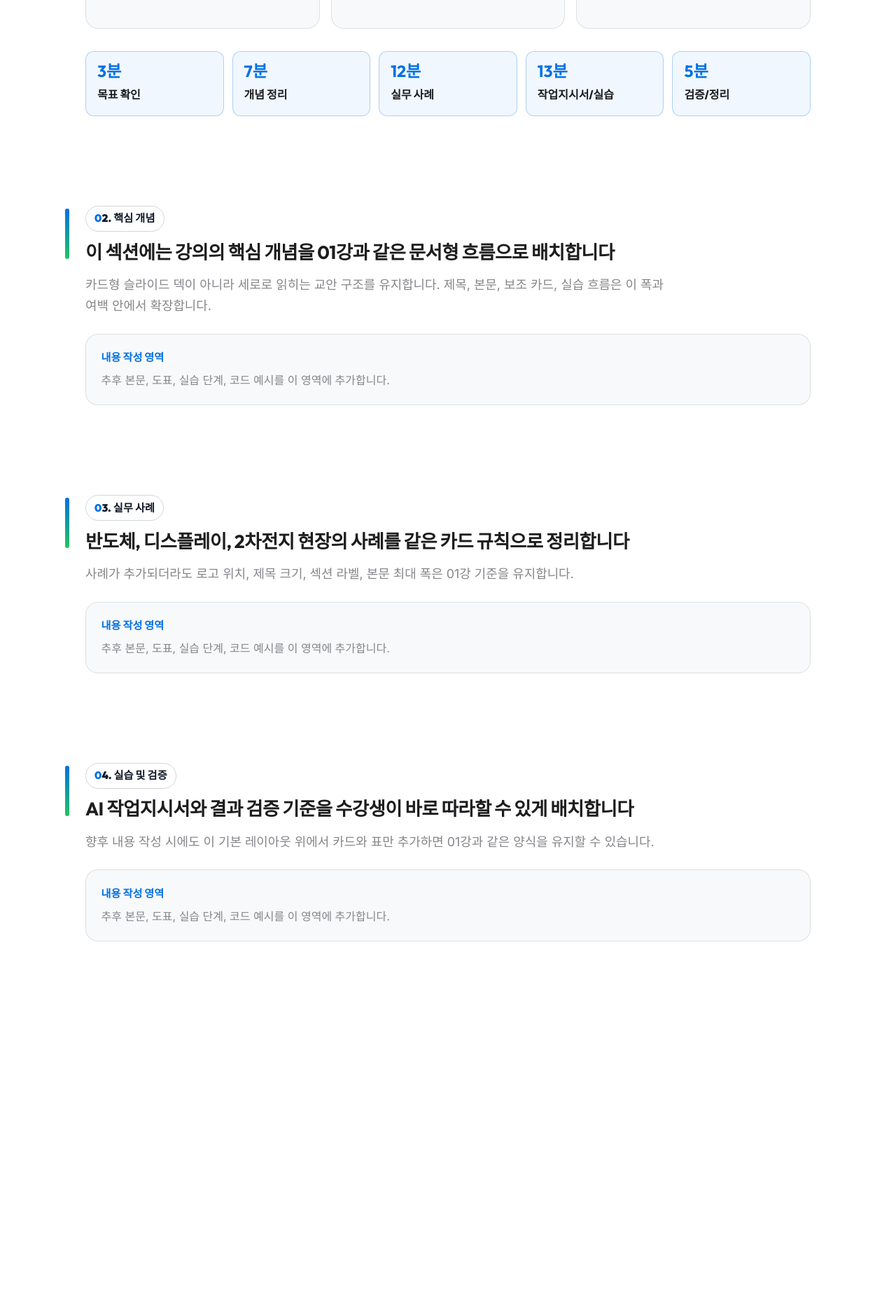
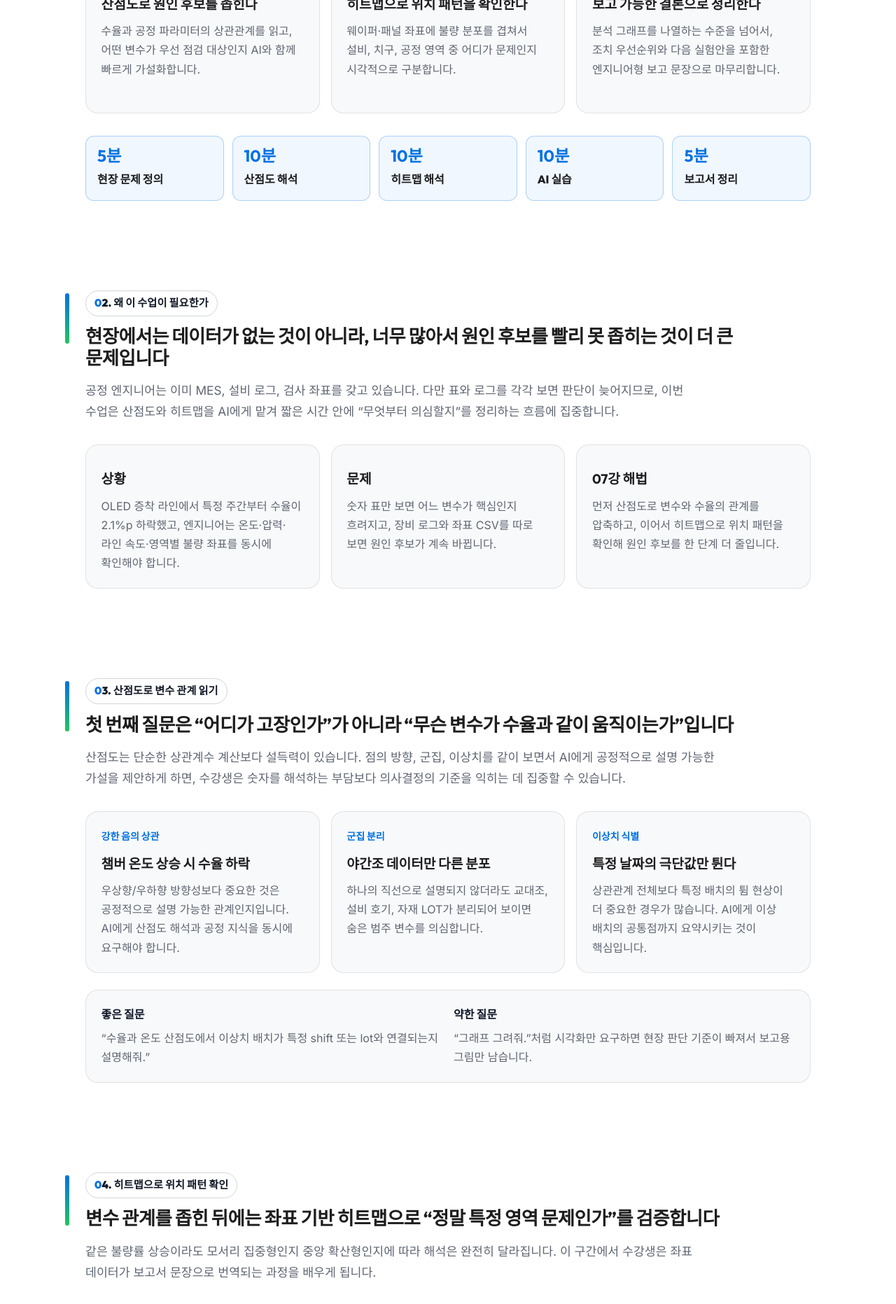
Before and after one commit to heekeunlee/lecture07, a React (Vite) app: page / in a window 1280 px wide. Shown: the part 820-2683 px from the top of the page at 70% size. Before the commit the page ends 2325 px from the top, so only its background shows below. Built offline with nearby package versions, Linux system fonts and the light colour scheme.

Commit message:
Create lecture 07 teaching notes

```diff
--- a/src/App.tsx
+++ b/src/App.tsx
@@ -1,45 +1,88 @@
 const lessonGoals = [
   {
     step: '학습목표 1',
-    title: '핵심 개념 정리',
-    body: '강의 주제가 확정되면 수강생이 먼저 이해해야 할 개념과 판단 기준을 이 위치에 배치합니다.',
+    title: '산점도로 원인 후보를 좁힌다',
+    body: '수율과 공정 파라미터의 상관관계를 읽고, 어떤 변수가 우선 점검 대상인지 AI와 함께 빠르게 가설화합니다.',
   },
   {
     step: '학습목표 2',
-    title: '현장 데이터 연결',
-    body: '반도체, 디스플레이, 2차전지 공정의 실제 데이터와 업무 상황을 연결하는 목표를 배치합니다.',
+    title: '히트맵으로 위치 패턴을 확인한다',
+    body: '웨이퍼·패널 좌표에 불량 분포를 겹쳐서 설비, 치구, 공정 영역 중 어디가 문제인지 시각적으로 구분합니다.',
   },
   {
     step: '학습목표 3',
-    title: 'AI 작업지시서 실습',
-    body: 'AI에게 맡길 산출물, 입력 데이터, 검증 기준을 정의하는 실습 목표를 배치합니다.',
+    title: '보고 가능한 결론으로 정리한다',
+    body: '분석 그래프를 나열하는 수준을 넘어서, 조치 우선순위와 다음 실험안을 포함한 엔지니어형 보고 문장으로 마무리합니다.',
   },
 ];
 
 const lessonFlow = [
-  { time: '3분', label: '목표 확인' },
-  { time: '7분', label: '개념 정리' },
-  { time: '12분', label: '실무 사례' },
-  { time: '13분', label: '작업지시서/실습' },
-  { time: '5분', label: '검증/정리' },
+  { time: '5분', label: '현장 문제 정의' },
+  { time: '10분', label: '산점도 해석' },
+  { time: '10분', label: '히트맵 해석' },
+  { time: '10분', label: 'AI 실습' },
+  { time: '5분', label: '보고서 정리' },
 ];
 
-const placeholderSections = [
+const scenarioCards = [
   {
-    label: '02. 핵심 개념',
-    title: '이 섹션에는 강의의 핵심 개념을 01강과 같은 문서형 흐름으로 배치합니다',
-    intro: '카드형 슬라이드 덱이 아니라 세로로 읽히는 교안 구조를 유지합니다. 제목, 본문, 보조 카드, 실습 흐름은 이 폭과 여백 안에서 확장합니다.',
+    title: '상황',
+    body: 'OLED 증착 라인에서 특정 주간부터 수율이 2.1%p 하락했고, 엔지니어는 온도·압력·라인 속도·영역별 불량 좌표를 동시에 확인해야 합니다.',
   },
   {
-    label: '03. 실무 사례',
-    title: '반도체, 디스플레이, 2차전지 현장의 사례를 같은 카드 규칙으로 정리합니다',
-    intro: '사례가 추가되더라도 로고 위치, 제목 크기, 섹션 라벨, 본문 최대 폭은 01강 기준을 유지합니다.',
+    title: '문제',
+    body: '숫자 표만 보면 어느 변수가 핵심인지 흐려지고, 장비 로그와 좌표 CSV를 따로 보면 원인 후보가 계속 바뀝니다.',
   },
   {
-    label: '04. 실습 및 검증',
-    title: 'AI 작업지시서와 결과 검증 기준을 수강생이 바로 따라할 수 있게 배치합니다',
-    intro: '향후 내용 작성 시에도 이 기본 레이아웃 위에서 카드와 표만 추가하면 01강과 같은 양식을 유지할 수 있습니다.',
+    title: '07강 해법',
+    body: '먼저 산점도로 변수와 수율의 관계를 압축하고, 이어서 히트맵으로 위치 패턴을 확인해 원인 후보를 한 단계 더 줄입니다.',
   },
+];
+
+const correlationSignals = [
+  {
+    label: '강한 음의 상관',
+    title: '챔버 온도 상승 시 수율 하락',
+    body: '우상향/우하향 방향성보다 중요한 것은 공정적으로 설명 가능한 관계인지입니다. AI에게 산점도 해석과 공정 지식을 동시에 요구해야 합니다.',
+  },
+  {
+    label: '군집 분리',
+    title: '야간조 데이터만 다른 분포',
+    body: '하나의 직선으로 설명되지 않더라도 교대조, 설비 호기, 자재 LOT가 분리되어 보이면 숨은 범주 변수를 의심합니다.',
+  },
+  {
+    label: '이상치 식별',
+    title: '특정 날짜의 극단값만 튄다',
+    body: '상관관계 전체보다 특정 배치의 튐 현상이 더 중요한 경우가 많습니다. AI에게 이상 배치의 공통점까지 요약시키는 것이 핵심입니다.',
+  },
+];
+
+const heatmapChecks = [
+  '한쪽 모서리 집중형이면 정렬, 클램프, 장력 이슈를 우선 의심한다.',
+  '중앙부 고밀도면 열 분포 또는 증착 균일도 문제를 본다.',
+  '대각선/줄무늬 패턴이면 스캔 방향, 노즐, 이송 흔들림과 연결해 본다.',
+  '랜덤 산포형이면 단일 설비보다 자재 편차나 측정 노이즈 가능성을 같이 검토한다.',
+];
+
+const practiceSteps = [
+  {
+    title: '입력 데이터 준비',
+    body: '수율, 온도, 압력, takt time, defect_x, defect_y, lot, shift 컬럼을 가진 CSV를 AI에 설명하고 목적을 한 문장으로 선언합니다.',
+  },
+  {
+    title: 'AI 작업지시',
+    body: '산점도 2개, 히트맵 1개, 핵심 인사이트 3개, 추가 확인할 변수 2개를 출력하도록 명확히 지시합니다.',
+  },
+  {
+    title: '검증과 보고',
+    body: '그래프 모양이 그럴듯한지보다, 현장적으로 말이 되는 해석인지, 조치 우선순위가 있는지, 다음 실험안이 있는지를 확인합니다.',
+  },
+];
+
+const reportTemplate = [
+  '수율 저하와 가장 강하게 연결된 변수는 챔버 온도였으며, 온도 상승 구간에서 불량률이 집중적으로 증가했습니다.',
+  '히트맵상 불량은 패널 우상단에 반복 집중되어 설비 전영역 공통 문제보다는 위치 의존형 원인을 시사합니다.',
+  '1차 조치로 해당 영역 관련 정렬/열 분포를 점검하고, 2차로 야간조 운영 조건과 LOT 편차를 비교 검증하는 것이 합리적입니다.',
 ];
 
 function App() {
@@ -63,14 +106,16 @@ function App() {
         </div>
 
         <div className="hero-section">
-          <h1>Ch.7강의 교안</h1>
-          <p className="subtitle">01강과 동일한 문서형 교안 양식으로 준비된 07강 기본 템플릿</p>
+          <h1>07강. 산점도와 히트맵으로 불량 원인을 좁히는 AI 분석 교안</h1>
+          <p className="subtitle">
+            `lecture_assist001` 커리큘럼의 07강 흐름을 반영해, 상관관계 분석과 위치 시각화를 하나의 원인분석 서사로 묶은 문서형 강의교안
+          </p>
           <div className="lesson-meta" aria-label="lesson summary">
             <span>40분</span>
             <span>실습 포함</span>
-            <span>반도체</span>
-            <span>디스플레이</span>
-            <span>2차전지</span>
+            <span>산점도 해석</span>
+            <span>히트맵 분석</span>
+            <span>보고서 자동화</span>
           </div>
         </div>
       </header>
@@ -78,9 +123,10 @@ function App() {
       <main>
         <section className="overview-section">
           <span className="section-label">01. 오프닝 및 학습목표</span>
-          <h2>오늘 여러분은 07강의 핵심 내용을 AI 작업지시서와 실무 데이터 흐름으로 연결하는 방법을 배우게 됩니다</h2>
+          <h2>07강의 핵심 기획은 “숫자에서 원인 후보를 좁히고, 좌표에서 위치 패턴을 확인해, 바로 보고 가능한 결론으로 압축하는 수업”입니다</h2>
           <p className="section-intro">
-            이 페이지는 향후 강의 내용이 들어가기 전에도 01강과 같은 로고 위치, 제목 크기, 폭, 여백, 섹션 라벨, 학습목표 카드 양식을 유지하도록 만든 기본 교안입니다.
+            참고 커리큘럼의 07강은 상관관계 분석, 실무 커리큘럼의 07강은 불량 위치 히트맵이어서 둘을 따로 떼기보다 하나의 현업 분석 흐름으로 묶는 편이 강합니다.
+            수강생은 이번 강의에서 그래프를 예쁘게 그리는 법이 아니라, 어떤 그래프를 어떤 순서로 봐야 원인분석 속도가 빨라지는지 익히게 됩니다.
           </p>
           <div className="learning-goals-grid" aria-label="학습목표">
             {lessonGoals.map((item) => (
@@ -101,17 +147,94 @@ function App() {
           </div>
         </section>
 
-        {placeholderSections.map((section) => (
-          <section className="teaching-section" key={section.label}>
-            <span className="section-label">{section.label}</span>
-            <h2>{section.title}</h2>
-            <p className="section-intro">{section.intro}</p>
-            <div className="placeholder-panel">
-              <strong>내용 작성 영역</strong>
-              <p>추후 본문, 도표, 실습 단계, 코드 예시를 이 영역에 추가합니다.</p>
+        <section className="teaching-section">
+          <span className="section-label">02. 왜 이 수업이 필요한가</span>
+          <h2>현장에서는 데이터가 없는 것이 아니라, 너무 많아서 원인 후보를 빨리 못 좁히는 것이 더 큰 문제입니다</h2>
+          <p className="section-intro">
+            공정 엔지니어는 이미 MES, 설비 로그, 검사 좌표를 갖고 있습니다. 다만 표와 로그를 각각 보면 판단이 늦어지므로,
+            이번 수업은 산점도와 히트맵을 AI에게 맡겨 짧은 시간 안에 “무엇부터 의심할지”를 정리하는 흐름에 집중합니다.
+          </p>
+          <div className="insight-grid">
+            {scenarioCards.map((item) => (
+              <article className="insight-card" key={item.title}>
+                <h3>{item.title}</h3>
+                <p>{item.body}</p>
+              </article>
+            ))}
+          </div>
+        </section>
+
+        <section className="teaching-section">
+          <span className="section-label">03. 산점도로 변수 관계 읽기</span>
+          <h2>첫 번째 질문은 “어디가 고장인가”가 아니라 “무슨 변수가 수율과 같이 움직이는가”입니다</h2>
+          <p className="section-intro">
+            산점도는 단순한 상관계수 계산보다 설득력이 있습니다. 점의 방향, 군집, 이상치를 같이 보면서 AI에게 공정적으로 설명 가능한 가설을 제안하게 하면,
+            수강생은 숫자를 해석하는 부담보다 의사결정의 기준을 익히는 데 집중할 수 있습니다.
+          </p>
+          <div className="insight-grid">
+            {correlationSignals.map((item) => (
+              <article className="insight-card" key={item.title}>
+                <span className="mini-label">{item.label}</span>
+                <h3>{item.title}</h3>
+                <p>{item.body}</p>
+              </article>
+            ))}
+          </div>
+          <div className="comparison-panel">
+            <div>
+              <strong>좋은 질문</strong>
+              <p>“수율과 온도 산점도에서 이상치 배치가 특정 shift 또는 lot와 연결되는지 설명해줘.”</p>
             </div>
-          </section>
-        ))}
+            <div>
+              <strong>약한 질문</strong>
+              <p>“그래프 그려줘.”처럼 시각화만 요구하면 현장 판단 기준이 빠져서 보고용 그림만 남습니다.</p>
+            </div>
+          </div>
+        </section>
+
+        <section className="teaching-section">
+          <span className="section-label">04. 히트맵으로 위치 패턴 확인</span>
+          <h2>변수 관계를 좁힌 뒤에는 좌표 기반 히트맵으로 “정말 특정 영역 문제인가”를 검증합니다</h2>
+          <p className="section-intro">
+            같은 불량률 상승이라도 모서리 집중형인지 중앙 확산형인지에 따라 해석은 완전히 달라집니다. 이 구간에서 수강생은 좌표 데이터가 보고서 문장으로 번역되는 과정을 배우게 됩니다.
+          </p>
+          <div className="checklist-panel">
+            {heatmapChecks.map((item) => (
+              <div className="check-item" key={item}>
+                <span className="check-badge">CHECK</span>
+                <p>{item}</p>
+              </div>
+            ))}
+          </div>
+          <div className="placeholder-panel">
+            <strong>강의 포인트</strong>
+            <p>이 섹션에서는 실제 히트맵 이미지를 넣지 않아도 교안이 작동해야 합니다. 수업 중에는 샘플 CSV를 기반으로 AI가 생성한 히트맵을 보여주고, 교안에는 해석 기준을 남기는 방식이 가장 실용적입니다.</p>
+          </div>
+        </section>
+
+        <section className="teaching-section">
+          <span className="section-label">05. AI 실습과 보고서 마무리</span>
+          <h2>실습의 완성 기준은 그래프 출력이 아니라, 조치 우선순위가 적힌 3문장 보고 초안입니다</h2>
+          <p className="section-intro">
+            07강은 이후 보고서 자동화 강의로 연결되는 분기점이므로, 결과물을 반드시 “실무 문장”으로 끝내는 설계가 좋습니다.
+            수강생이 이 강의에서 바로 가져갈 수 있는 산출물은 프롬프트 1개, 그래프 3개, 보고 초안 1개입니다.
+          </p>
+          <div className="practice-grid">
+            {practiceSteps.map((item, index) => (
+              <article className="practice-card" key={item.title}>
+                <span>{`STEP ${index + 1}`}</span>
+                <h3>{item.title}</h3>
+                <p>{item.body}</p>
+              </article>
+            ))}
+          </div>
+          <div className="report-panel">
+            <strong>보고 초안 예시</strong>
+            {reportTemplate.map((item, index) => (
+              <p key={item}>{`${index + 1}. ${item}`}</p>
+            ))}
+          </div>
+        </section>
       </main>
     </div>
   );
--- a/src/index.css
+++ b/src/index.css
@@ -3,10 +3,12 @@
 :root {
   --bg-primary: #ffffff;
   --bg-secondary: #f8f9fa;
+  --bg-accent: #f0f7ff;
   --accent: #0071e3;
+  --accent-strong: #0f172a;
   --text-primary: #1d1d1f;
-  --text-secondary: #86868b;
-  --border: rgba(0, 0, 0, 0.1);
+  --text-secondary: #5f6673;
+  --border: rgba(15, 23, 42, 0.1);
   --font-main: 'Outfit', sans-serif;
   --font-content: 'Inter', sans-serif;
 }
@@ -23,6 +25,10 @@ body {
   color: var(--text-primary);
   line-height: 1.6;
   -webkit-font-smoothing: antialiased;
+}
+
+#root {
+  width: 100%;
 }
 
 .app-container {
@@ -91,6 +97,8 @@ h1 {
   color: var(--text-secondary);
   font-weight: 400;
   word-break: keep-all;
+  max-width: 920px;
+  margin: 0 auto;
 }
 
 .lesson-meta {
@@ -124,12 +132,12 @@ section h2 {
 }
 
 .section-intro {
-  max-width: 860px;
+  max-width: 900px;
   margin-top: 1rem;
   color: var(--text-secondary);
   font-family: var(--font-content);
-  font-size: 1.12rem;
-  line-height: 1.7;
+  font-size: 1.08rem;
+  line-height: 1.75;
   word-break: keep-all;
 }
 
@@ -142,13 +150,13 @@ section h2 {
   font-size: 0.95rem;
   font-weight: 900;
   color: #111827;
-  text-transform: none;
   letter-spacing: 0.01em;
   margin-bottom: 0.9rem;
   display: block;
 }
 
-.section-label::first-letter {
+.section-label::first-letter,
+.mini-label {
   color: var(--accent);
 }
 
@@ -167,40 +175,68 @@ section h2 {
   background: linear-gradient(180deg, var(--accent), #22c55e);
 }
 
-.learning-goals-grid {
+.learning-goals-grid,
+.insight-grid,
+.practice-grid {
   display: grid;
   grid-template-columns: repeat(3, 1fr);
   gap: 1rem;
   margin-top: 2rem;
 }
 
-.learning-goal-card {
+.learning-goal-card,
+.insight-card,
+.practice-card,
+.placeholder-panel,
+.comparison-panel,
+.report-panel {
   border: 1px solid var(--border);
   background: var(--bg-secondary);
   border-radius: 18px;
+}
+
+.learning-goal-card,
+.insight-card,
+.practice-card {
   padding: 1.35rem;
+}
+
+.learning-goal-card {
   min-height: 230px;
 }
 
-.learning-goal-card span {
+.learning-goal-card span,
+.practice-card span {
   color: var(--accent);
   font-size: 0.9rem;
   font-weight: 900;
 }
 
-.learning-goal-card h3 {
+.learning-goal-card h3,
+.insight-card h3,
+.practice-card h3 {
   font-size: 1.2rem;
   line-height: 1.35;
   margin: 0.9rem 0 0.7rem;
   word-break: keep-all;
 }
 
+.mini-label {
+  font-size: 0.88rem;
+  font-weight: 900;
+}
+
 .learning-goal-card p,
-.placeholder-panel p {
+.insight-card p,
+.practice-card p,
+.placeholder-panel p,
+.comparison-panel p,
+.check-item p,
+.report-panel p {
   color: var(--text-secondary);
   font-family: var(--font-content);
   font-size: 1rem;
-  line-height: 1.65;
+  line-height: 1.7;
   word-break: keep-all;
 }
 
@@ -213,7 +249,7 @@ section h2 {
 
 .timeline-step {
   border: 1px solid rgba(0, 113, 227, 0.28);
-  background: #f0f7ff;
+  background: var(--bg-accent);
   border-radius: 12px;
   padding: 1rem;
 }
@@ -230,24 +266,72 @@ section h2 {
   font-weight: 800;
 }
 
-.placeholder-panel {
-  border: 1px solid var(--border);
-  background: var(--bg-secondary);
-  border-radius: 18px;
+.comparison-panel {
+  display: grid;
+  grid-template-columns: repeat(2, 1fr);
+  gap: 1rem;
   margin-top: 1.5rem;
   padding: 1.35rem;
 }
 
-.placeholder-panel strong {
+.comparison-panel strong,
+.placeholder-panel strong,
+.report-panel strong {
   display: block;
+  color: var(--accent-strong);
+  font-size: 1rem;
+  margin-bottom: 0.45rem;
+}
+
+.placeholder-panel,
+.report-panel {
+  margin-top: 1.5rem;
+  padding: 1.35rem;
+}
+
+.checklist-panel {
+  display: grid;
+  gap: 0.9rem;
+  margin-top: 2rem;
+}
+
+.check-item {
+  display: grid;
+  grid-template-columns: 96px 1fr;
+  gap: 1rem;
+  align-items: start;
+  padding: 1.1rem 1.2rem;
+  border: 1px solid rgba(0, 113, 227, 0.16);
+  background: #fbfdff;
+  border-radius: 16px;
+}
+
+.check-badge {
+  display: inline-flex;
+  justify-content: center;
+  align-items: center;
+  border-radius: 999px;
+  padding: 0.35rem 0.7rem;
+  background: var(--bg-accent);
   color: var(--accent);
-  font-size: 0.95rem;
-  margin-bottom: 0.4rem;
+  font-size: 0.8rem;
+  font-weight: 900;
+}
+
+.report-panel p + p {
+  margin-top: 0.7rem;
 }
 
 @media (max-width: 900px) {
   .learning-goals-grid,
-  .lesson-timeline {
+  .lesson-timeline,
+  .insight-grid,
+  .practice-grid,
+  .comparison-panel {
+    grid-template-columns: 1fr;
+  }
+
+  .check-item {
     grid-template-columns: 1fr;
   }
 }
```
